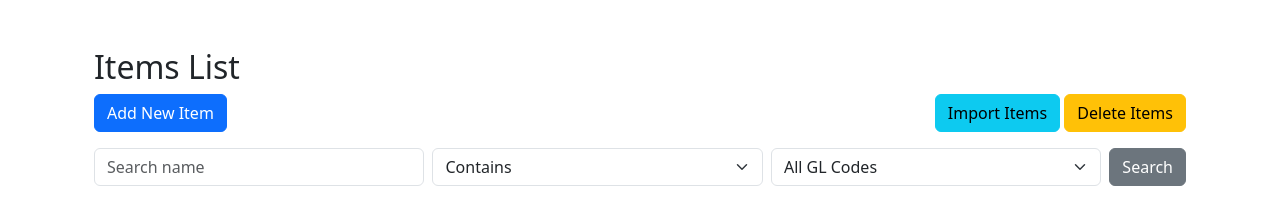
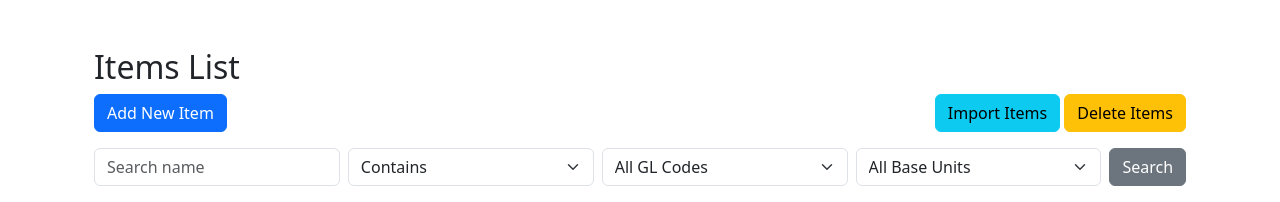
Before and after one commit to 0xCarti/InvoiceManager, a Flask app: page /items in a window 1280 px wide. Shown: the part 56-258 px from the top of the page. Run offline with Flask 3, Linux system fonts and the light colour scheme; the visitor is signed in with stand-in values (Sample User, id 1); data that the repository does not hold is empty; some libraries are stand-ins or nearby versions.

Commit message:
Add base unit filter to item list

```diff
--- a/app/routes/item_routes.py
+++ b/app/routes/item_routes.py
@@ -34,6 +34,7 @@ def view_items():
     name_query = request.args.get("name_query", "")
     match_mode = request.args.get("match_mode", "contains")
     gl_code_id = request.args.get("gl_code_id", type=int)
+    base_unit = request.args.get("base_unit")
 
     query = Item.query.filter_by(archived=False)
     if name_query:
@@ -51,9 +52,17 @@ def view_items():
     if gl_code_id is not None:
         query = query.filter(Item.gl_code_id == gl_code_id)
 
+    if base_unit:
+        query = query.filter(Item.base_unit == base_unit)
     items = query.order_by(Item.name).paginate(page=page, per_page=20)
     form = ItemForm()
     gl_codes = GLCode.query.order_by(GLCode.code).all()
+    base_units = [
+        u
+        for (u,) in db.session.query(Item.base_unit)
+        .distinct()
+        .order_by(Item.base_unit)
+    ]
     active_gl_code = db.session.get(GLCode, gl_code_id) if gl_code_id else None
     return render_template(
         "items/view_items.html",
@@ -63,6 +72,8 @@ def view_items():
         match_mode=match_mode,
         gl_codes=gl_codes,
         gl_code_id=gl_code_id,
+        base_units=base_units,
+        base_unit=base_unit,
         active_gl_code=active_gl_code,
     )
 
--- a/app/templates/items/view_items.html
+++ b/app/templates/items/view_items.html
@@ -32,6 +32,14 @@
                 {% endfor %}
             </select>
         </div>
+        <div class="col">
+            <select name="base_unit" class="form-select">
+                <option value="">All Base Units</option>
+                {% for unit in base_units %}
+                <option value="{{ unit }}" {% if base_unit == unit %}selected{% endif %}>{{ unit|capitalize }}</option>
+                {% endfor %}
+            </select>
+        </div>
         <div class="col-auto">
             <button type="submit" class="btn btn-secondary">Search</button>
         </div>
@@ -39,6 +47,11 @@
     {% if active_gl_code %}
     <div class="mb-3">
         <strong>Filtering by GL Code:</strong> {{ active_gl_code.code }} - {{ active_gl_code.description }}
+    </div>
+    {% endif %}
+    {% if base_unit %}
+    <div class="mb-3">
+        <strong>Filtering by Base Unit:</strong> {{ base_unit|capitalize }}
     </div>
     {% endif %}
     <form id="bulk-delete-form" action="{{ url_for('item.bulk_delete_items') }}" method="post">
@@ -73,7 +86,7 @@
         <ul class="pagination">
             {% if items.has_prev %}
             <li class="page-item">
-                <a class="page-link" href="{{ url_for('item.view_items', page=items.prev_num, name_query=name_query, match_mode=match_mode, gl_code_id=gl_code_id) }}">Previous</a>
+                <a class="page-link" href="{{ url_for('item.view_items', page=items.prev_num, name_query=name_query, match_mode=match_mode, gl_code_id=gl_code_id, base_unit=base_unit) }}">Previous</a>
             </li>
             {% endif %}
             <li class="page-item disabled">
@@ -81,7 +94,7 @@
             </li>
             {% if items.has_next %}
             <li class="page-item">
-                <a class="page-link" href="{{ url_for('item.view_items', page=items.next_num, name_query=name_query, match_mode=match_mode, gl_code_id=gl_code_id) }}">Next</a>
+                <a class="page-link" href="{{ url_for('item.view_items', page=items.next_num, name_query=name_query, match_mode=match_mode, gl_code_id=gl_code_id, base_unit=base_unit) }}">Next</a>
             </li>
             {% endif %}
         </ul>
```
Also changed, not shown: tests/test_item_base_unit_filter.py (added, +33 -0 lines).
